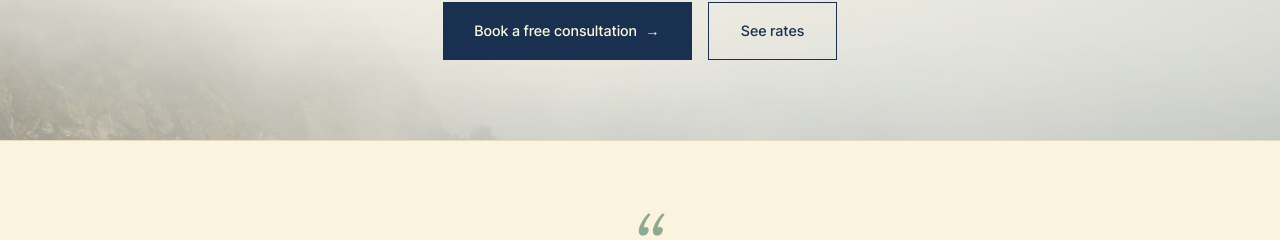
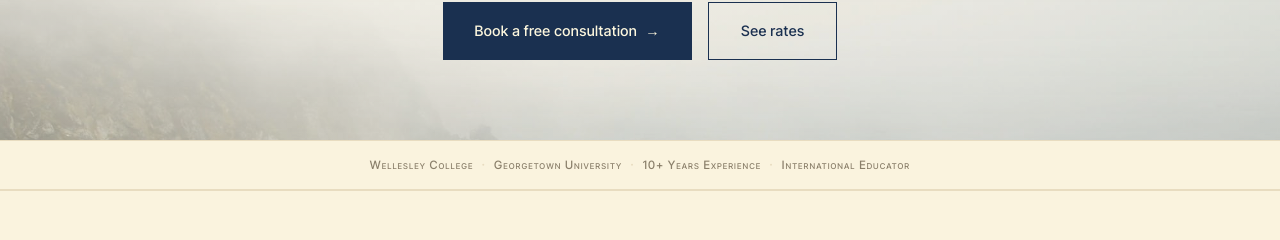
Before and after one commit to patrickparagas1/josephine-tutoring, a Next.js app: page / in a window 1280 px wide. Shown: the part 1181-1421 px from the top of the page. Built offline with nearby package versions, Linux system fonts and the light colour scheme.

Commit message:
Add credentials bar below hero: Wellesley · Georgetown · 10+ Years · International Educator

```diff
--- a/app/globals.css
+++ b/app/globals.css
@@ -527,6 +527,30 @@ section {
 }
 
 /* ABOUT */
+/* ── Credentials Bar ── */
+.credentials-bar {
+  display: flex;
+  align-items: center;
+  justify-content: center;
+  flex-wrap: wrap;
+  gap: 0 0.5rem;
+  width: 100%;
+  padding: 0.85rem 1.5rem;
+  background: var(--cream-dark);
+  border-top: 1px solid var(--line);
+  border-bottom: 1px solid var(--line);
+  font-size: 0.72rem;
+  font-variant: small-caps;
+  letter-spacing: 0.09em;
+  color: var(--muted);
+  font-weight: 500;
+}
+.credentials-dot {
+  color: var(--line);
+  font-variant: normal;
+  font-size: 0.85rem;
+}
+
 .about {
   background: var(--cream);
   border-top: 1px solid var(--line);
--- a/app/page.tsx
+++ b/app/page.tsx
@@ -5,6 +5,7 @@ import Footer from "@/components/Footer";
 import Hero from "@/components/Hero";
 import Ornament from "@/components/Ornament";
 import TestimonialSlider from "@/components/TestimonialSlider";
+import CredentialsBar from "@/components/CredentialsBar";
 
 export default function Home() {
   return (
@@ -12,6 +13,7 @@ export default function Home() {
       <Nav />
       <main id="main-content">
       <Hero />
+      <CredentialsBar />
        <TestimonialSlider />
         <section className="home-gallery">
         <div className="home-gallery-header">
--- /dev/null
+++ b/components/CredentialsBar.tsx
@@ -0,0 +1,13 @@
+export default function CredentialsBar() {
+  return (
+    <div className="credentials-bar">
+      <span>Wellesley College</span>
+      <span className="credentials-dot">·</span>
+      <span>Georgetown University</span>
+      <span className="credentials-dot">·</span>
+      <span>10+ Years Experience</span>
+      <span className="credentials-dot">·</span>
+      <span>International Educator</span>
+    </div>
+  );
+}
```
